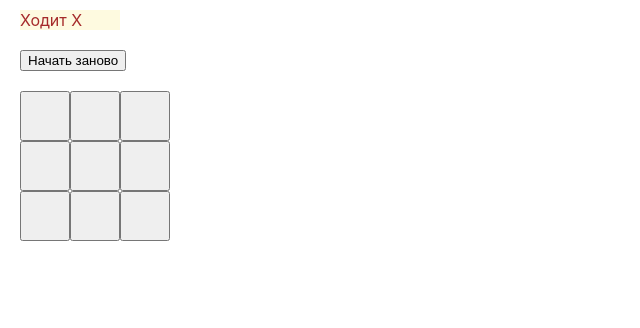
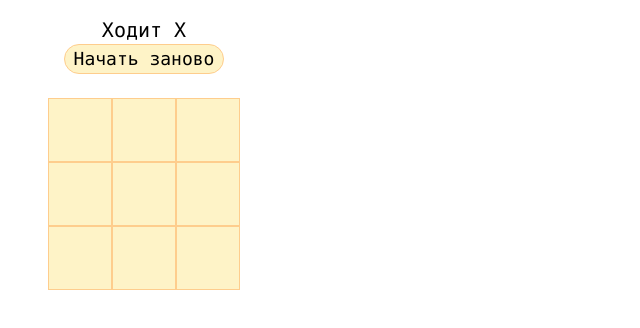
Before and after one commit to MartaDorokhova/krestiki-noliki, a React (Create React App) app: page / in a window 1280 px wide. Shown: the top 328 px of the page, without its empty margins (0-640 px from the left). Built offline with nearby package versions, Linux system fonts and the light colour scheme.

Commit message:
with Tailwind CSS

```diff
--- a/package.json
+++ b/package.json
@@ -43,5 +43,8 @@
 			"last 1 firefox version",
 			"last 1 safari version"
 		]
+	},
+	"devDependencies": {
+		"tailwindcss": "^3.3.3"
 	}
 }
--- a/src/App.css
+++ /dev/null
@@ -1,3 +0,0 @@
-.App {
-	text-align: center;
-}
--- a/src/App.jsx
+++ b/src/App.jsx
@@ -1,11 +1,9 @@
 import { FieldComponent } from './components/field/Field';
 import { InformationLayout } from './components/information/InformationLayout';
-import './App.css';
-import styles from './App.module.css';
 
 export const App = () => {
 	return (
-		<div className={styles.App}>
+		<div>
 			<div>
 				<InformationLayout />
 			</div>
--- a/src/App.module.css
+++ /dev/null
@@ -1,3 +0,0 @@
-/* .App {
-	background-color: rgb(236, 227, 168);
-} */
--- a/src/components/field/Field.module.css
+++ /dev/null
@@ -1,14 +0,0 @@
-.field {
-	margin-top: 20px;
-	margin-left: 20px;
-
-	width: 150px;
-	display: flex;
-	flex-wrap: wrap;
-}
-
-.button {
-	width: 50px;
-	height: 50px;
-	margin: 0;
-}
--- a/src/components/field/FieldLayout.jsx
+++ b/src/components/field/FieldLayout.jsx
@@ -1,6 +1,5 @@
 import { connect } from 'react-redux';
 import React from 'react';
-import styles from './Field.module.css';
 import PropTypes from 'prop-types';
 
 class FieldLayoutContainer extends React.Component {
@@ -19,11 +18,10 @@ class FieldLayoutContainer extends React.Component {
 
 		return (
 			<div>
-				<div className={styles.field}>
-					{' '}
+				<div className="w-56 ml-12 flex flex-wrap mt-6 text-center">
 					{field?.map((item, index) => (
 						<button
-							className={styles.button}
+							className="text-center w-16 h-16    border bg-amber-100 border-[#fecd8d] "
 							key={index}
 							value={item}
 							onClick={(e) => this.handleClick(e, index)}
--- a/src/components/information/Information.module.css
+++ /dev/null
@@ -1,31 +0,0 @@
-.upButtons {
-	width: 300px;
-	height: 40px;
-	background-color: bisque;
-	margin-left: 10px;
-	margin-top: 10px;
-}
-
-.displayGame {
-	width: 300px;
-	height: 150px;
-	background-color: bisque;
-	margin-left: 10px;
-	margin-top: 10px;
-}
-
-.start {
-	background-color: rgb(254, 250, 224);
-	margin-top: 10px;
-	margin-left: 20px;
-	border-color: rgb(235, 199, 133);
-	border-width: 0.8px;
-	width: 100px;
-	height: 20px;
-	color: brown;
-}
-
-.restart {
-	margin-left: 20px;
-	margin-top: 20px;
-}
--- a/src/components/information/InformationLayout.jsx
+++ b/src/components/information/InformationLayout.jsx
@@ -1,5 +1,4 @@
 import React from 'react';
-import styles from './Information.module.css';
 import PropTypes from 'prop-types';
 import { connect } from 'react-redux';
 
@@ -15,12 +14,14 @@ class InformationLayoutContainer extends React.Component {
 		const { text } = this.props;
 
 		return (
-			<>
-				<div className={styles.start}>{text}</div>{' '}
-				<button className={styles.restart} onClick={this.onClickRestart}>
-					Начать заново
-				</button>
-			</>
+			<div>
+				<div className=" w-40 ml-16 mt-4 font-mono text-xl  text-center">
+					{text}
+				</div>
+				<div className="ml-16 w-40  rounded-full font-mono text-lg bg-amber-100 border-[#fecd8d] border  cursor-pointer text-center">
+					<buttons onClick={this.onClickRestart}>Начать заново</buttons>
+				</div>
+			</div>
 		);
 	}
 }
--- a/src/index.css
+++ b/src/index.css
@@ -1,5 +1,9 @@
-body {
+@tailwind base;
+@tailwind components;
+@tailwind utilities;
+/* body {
 	margin: 0;
+	background-color: rgb(249, 243, 236);
 	font-family: -apple-system, BlinkMacSystemFont, 'Segoe UI', 'Roboto', 'Oxygen',
 		'Ubuntu', 'Cantarell', 'Fira Sans', 'Droid Sans', 'Helvetica Neue',
 		sans-serif;
@@ -10,4 +14,4 @@ body {
 code {
 	font-family: source-code-pro, Menlo, Monaco, Consolas, 'Courier New',
 		monospace;
-}
+} */
--- a/src/index.js
+++ b/src/index.js
@@ -10,12 +10,9 @@ const rendering = () => {
 	root.render(
 		<React.StrictMode>
 			<Provider store={store}>
-				<App />{' '}
+				<App />
 			</Provider>
 		</React.StrictMode>,
 	);
 };
 rendering();
-// store.subscribe(() => {
-// 	rendering();
-// });
--- /dev/null
+++ b/tailwind.config.js
@@ -0,0 +1,8 @@
+/** @type {import('tailwindcss').Config} */
+module.exports = {
+	content: ['./src/**/*.{js,jsx}'],
+	theme: {
+		extend: {},
+	},
+	plugins: [],
+};
```
Also changed, not shown: 1 other file (tests, documents, lock files or other folders). Lines whose indentation alone changed are shown as unchanged.
